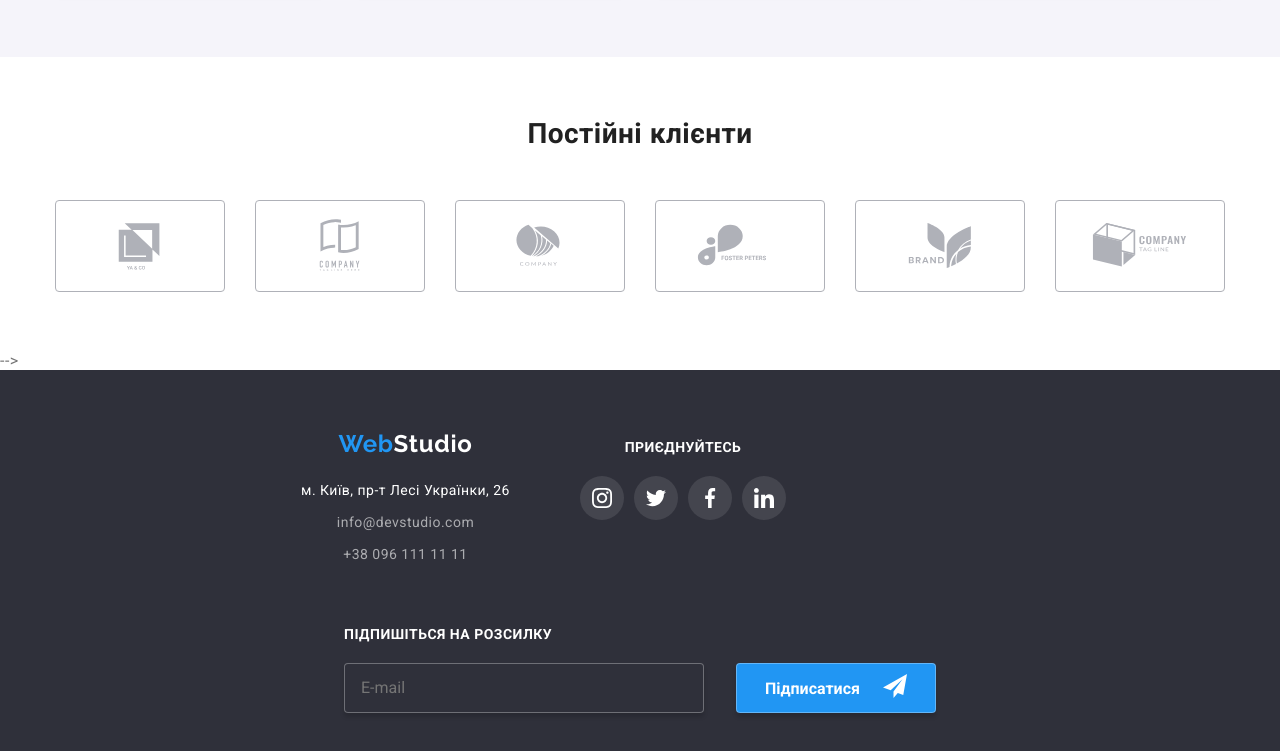
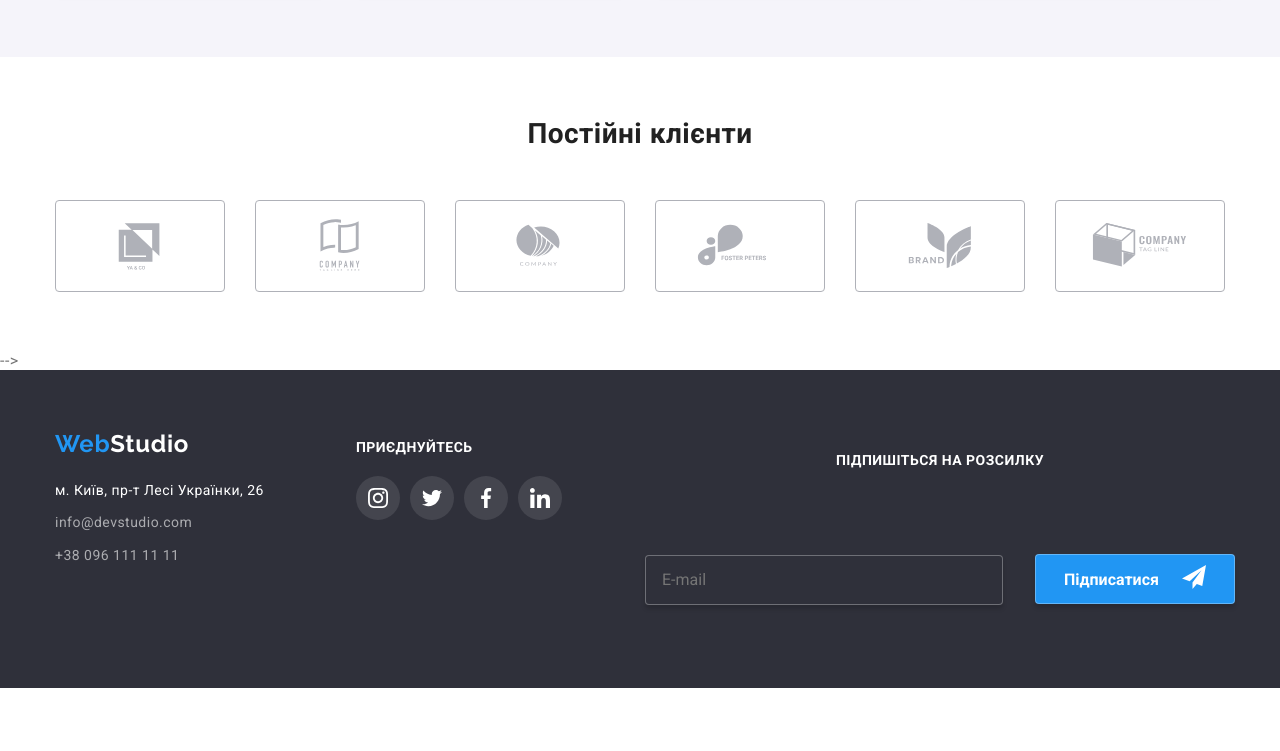
Before and after one commit to I-Alina/goit-markup-hw-08-my, a plain HTML site: page index.html in a window 1280 px wide. Shown: the part 2083-2834 px from the top of the page. After the commit the page ends 2771 px from the top, so only its background shows below. Drawn offline with nearby package versions, Linux system fonts and the light colour scheme.

Commit message:
Адаптує footer вирівнює

```diff
--- a/sass/components/header-footer/_footer-contacts.scss
+++ b/sass/components/header-footer/_footer-contacts.scss
@@ -1,8 +1,11 @@
 .contacts-f {
   margin-bottom: 60px;
+  @media screen and (min-width: 1200px) {
+    width: 231px;
+    align-items: left;
+  }
   .mail {
-    //   margin-bottom: 9px;
-    margin-bottom: 8px;
+    margin-bottom: 9px;
   }
 }
 .contacts-f__tel {
--- a/sass/components/header-footer/_footer-mailing.scss
+++ b/sass/components/header-footer/_footer-mailing.scss
@@ -6,9 +6,9 @@
   justify-content: center;
   align-items: center;
   @media screen and (min-width: 1200px) {
-    display: block;
-    // flex-wrap: nowrap;
-    width: auto;
+    // display: block;
+    flex-wrap: wrap;
+    width: 570px;
   }
 
   &__title {
@@ -27,7 +27,8 @@
       // text-align: start;
       width: auto;
       margin-bottom: 20px;
-      justify-content: flex-start;
+
+      // justify-content: flex-start;
     }
   }
   &__form {
@@ -37,6 +38,8 @@
     justify-content: center;
     @media screen and (min-width: 1200px) {
       width: auto;
+      flex-wrap: nowrap;
+      align-items: baseline;
     }
   }
   &__icon {
@@ -74,7 +77,7 @@
   background-color: #2f303a;
   transition: border-color 250ms cubic-bezier(0.4, 0, 0.2, 1);
   @media screen and (min-width: 1200px) {
-    width: 360px;
+    width: 358px;
   }
   &:focus {
     border: 1px solid var(--second-header-color);
--- a/sass/components/header-footer/_footer.scss
+++ b/sass/components/header-footer/_footer.scss
@@ -9,31 +9,34 @@
     justify-content: space-between;
     justify-content: center;
     @media screen and (min-width: 1200px) {
-      width: auto;
-      // align-items: stretch;
-      align-items: baseline;
-      flex-grow: 1;
+      flex-wrap: nowrap;
     }
   }
   &__info {
     width: 100%;
+    justify-content: center;
     text-align: center;
     @media screen and (min-width: 1200px) {
       width: auto;
-      // width: 231px;
-      // width: fit-content;
-      // flex-grow: 1;
+      text-align: left;
       margin-right: 70px;
     }
   }
   &__logo {
     margin-bottom: 20px;
     @media screen and (min-width: 1200px) {
-      // display: inline-block;
+      align-items: left;
     }
   }
   &__addres {
+    display: flex;
+    flex-wrap: nowrap;
+    justify-content: center;
     margin-bottom: 8px;
+    @media screen and (min-width: 1200px) {
+      width: auto;
+      justify-content: left;
+    }
   }
 }
 .info-join {
@@ -42,11 +45,6 @@
     width: 100%;
     justify-content: space-between;
     align-items: baseline;
-    @media screen and (min-width: 1200px) {
-      // width: fit-content;
-      width: auto;
-      margin-right: 100px;
-    }
   }
 }
 .footer--dark {
--- a/sass/components/header-footer/footer-join.scss
+++ b/sass/components/header-footer/footer-join.scss
@@ -1,18 +1,25 @@
 .join {
   width: 100%;
-  font-weight: 700;
-  font-size: 14px;
-  line-height: 1.14;
-  letter-spacing: 0.03em;
-  color: var(--local-color);
+
   @media screen and (min-width: 1200px) {
-    width: auto;
+    width: 206px;
     margin-right: 93px;
   }
   &__title {
     text-align: center;
     margin-bottom: 20px;
+    font-weight: 700;
+    font-size: 14px;
+    line-height: 1.14;
+    letter-spacing: 0.03em;
+    color: var(--local-color);
     text-transform: uppercase;
+    @media screen and (min-width: 1200px) {
+      width: auto;
+      // display: flex;
+      // justify-content: left;
+      text-align: left;
+    }
   }
   &__list {
     display: flex;
```
Also changed, not shown: css/footer-join.css, css/footer-join.min.css, css/main.css, css/main.min.css, 4 other files.
